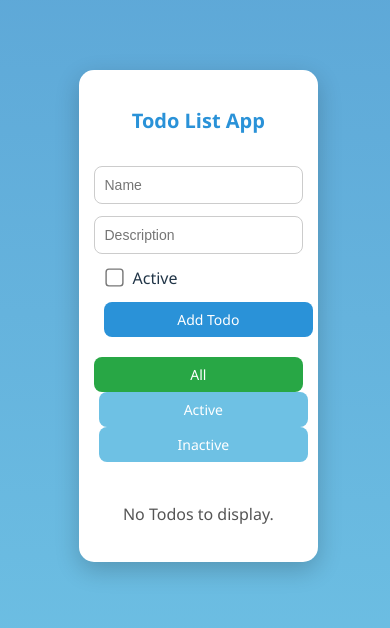
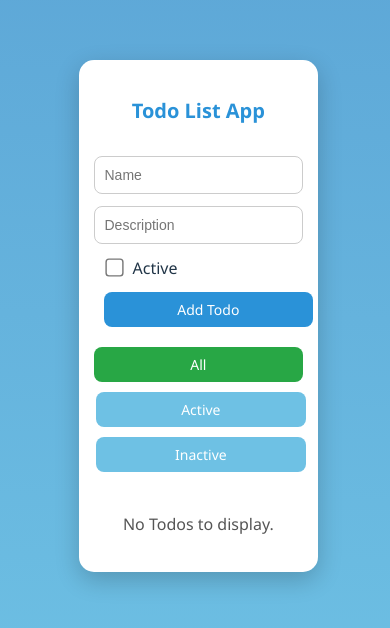
Before and after one commit to SaiRama-Doddi/Todo-App, a React (Vite) app: page / in a window 390 px wide. Shown: the part 106-734 px from the top of the page. Built offline with nearby package versions, Linux system fonts and the light colour scheme.

Commit message:
add button responsive

```diff
--- a/src/App.css
+++ b/src/App.css
@@ -155,4 +155,22 @@ button:hover {
   button {
     width: 100%;
   }
+  @media (max-width: 480px) {
+    .filter-buttons {
+      flex-direction: column;
+      align-items: center;
+    }
+
+    .filter-buttons button {
+      width: 100%;
+      max-width: 250px;
+    }
+  }
+
 }
+.filter-buttons {
+  display: flex;
+  gap: 10px;
+  justify-content: center;
+  margin-bottom: 20px;
+}
--- a/src/components/TodoFilter.jsx
+++ b/src/components/TodoFilter.jsx
@@ -1,6 +1,6 @@
 function TodoFilter({ filter, setFilter }) {
     return (
-      <div style={{ marginBottom: '20px' }}>
+      <div style={{ marginBottom: '20px'}} className="filter-buttons">
         <button onClick={() => setFilter('all')} disabled={filter === 'all'}>
           All
         </button>
```
